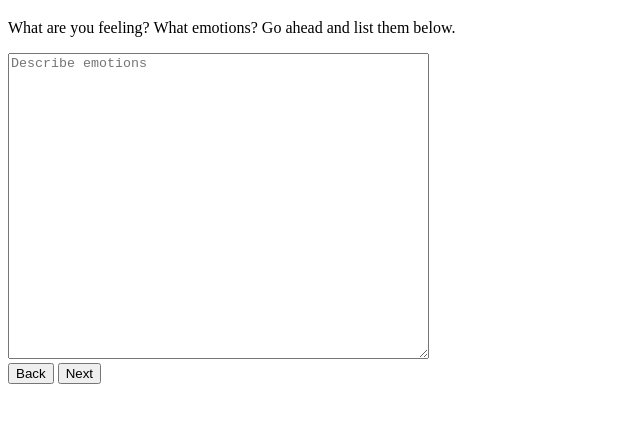
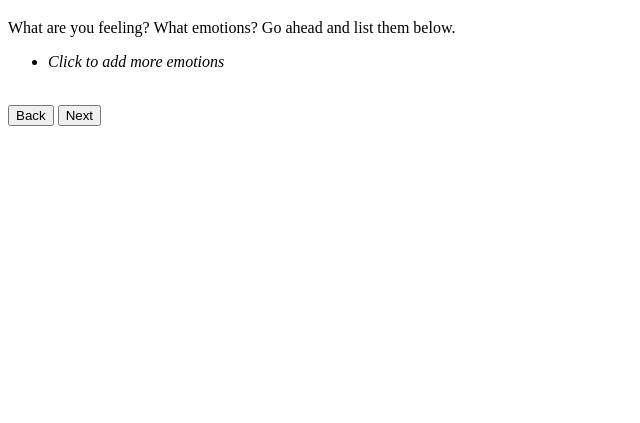
Before and after one commit to cgrooves/CBT_logger, a plain HTML site: page Emotions.html in a window 1280 px wide. Shown: the part 61-484 px from the top of the page, without its empty margins (0-640 px from the left). Drawn offline with Linux system fonts and the light colour scheme.

Commit message:
Add basic meta tags to head of pages

```diff
--- a/Emotions.html
+++ b/Emotions.html
@@ -2,6 +2,8 @@
 <html>
     <head>
         <title>Emotional Response</title>
+        <meta charset="UTF-8">
+        <meta name="viewport" content="width=device-width, initial-scale=1.0">
     </head>
 
     <body>
@@ -10,9 +12,12 @@
             What are you feeling? What emotions? Go ahead and list
             them below.
         </p>
+
+        <ul name="emotions_list">
+            <li name="add_emotions"><em>Click to add more emotions</em></li>
+        </ul>
+
         <form>
-            <textarea name="emotions" cols="50" rows="20"
-            placeholder="Describe emotions"></textarea>
             <br>
             <input type="submit" formaction="Intro.html" value="Back">
             <input type="submit" formaction="Event.html" value="Next">
```
Also changed, not shown: Event.html (+2 -0 lines), Intro.html (+5 -1 lines), Summary.html (+5 -1 lines), Thoughts.html (+2 -0 lines).
